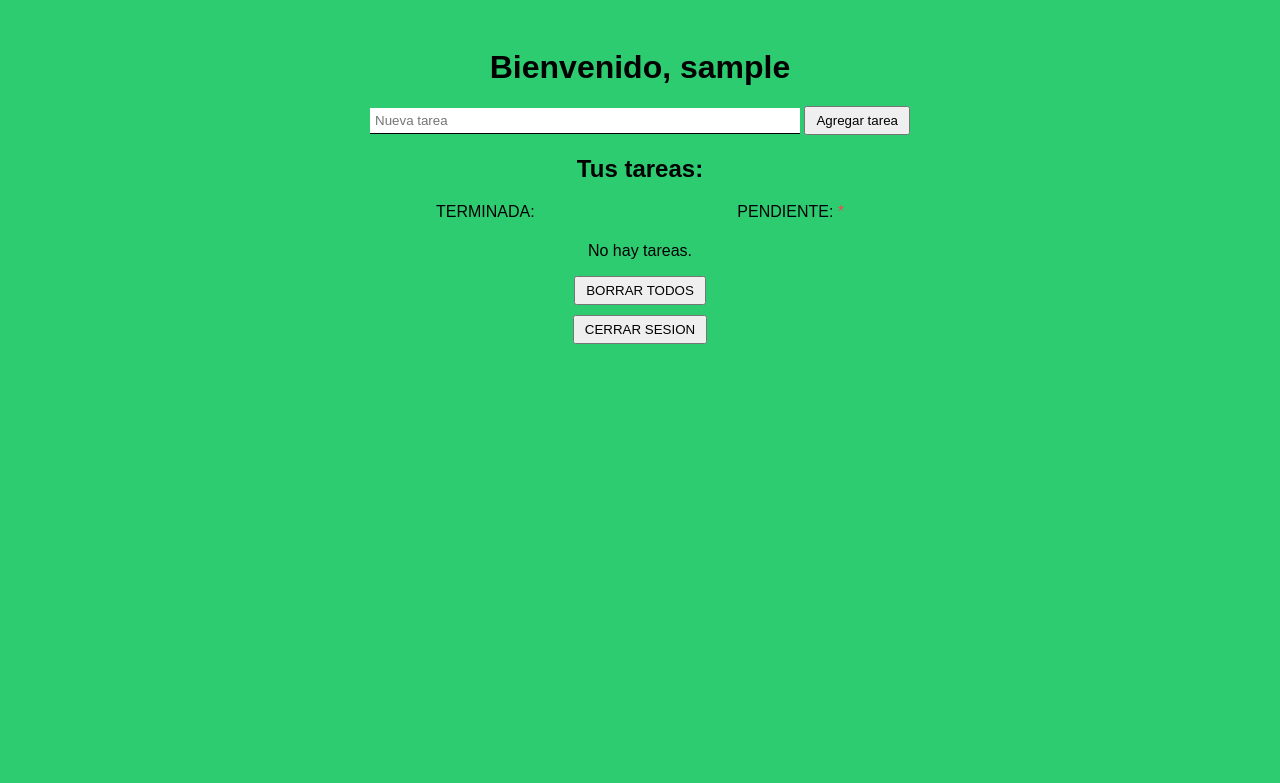
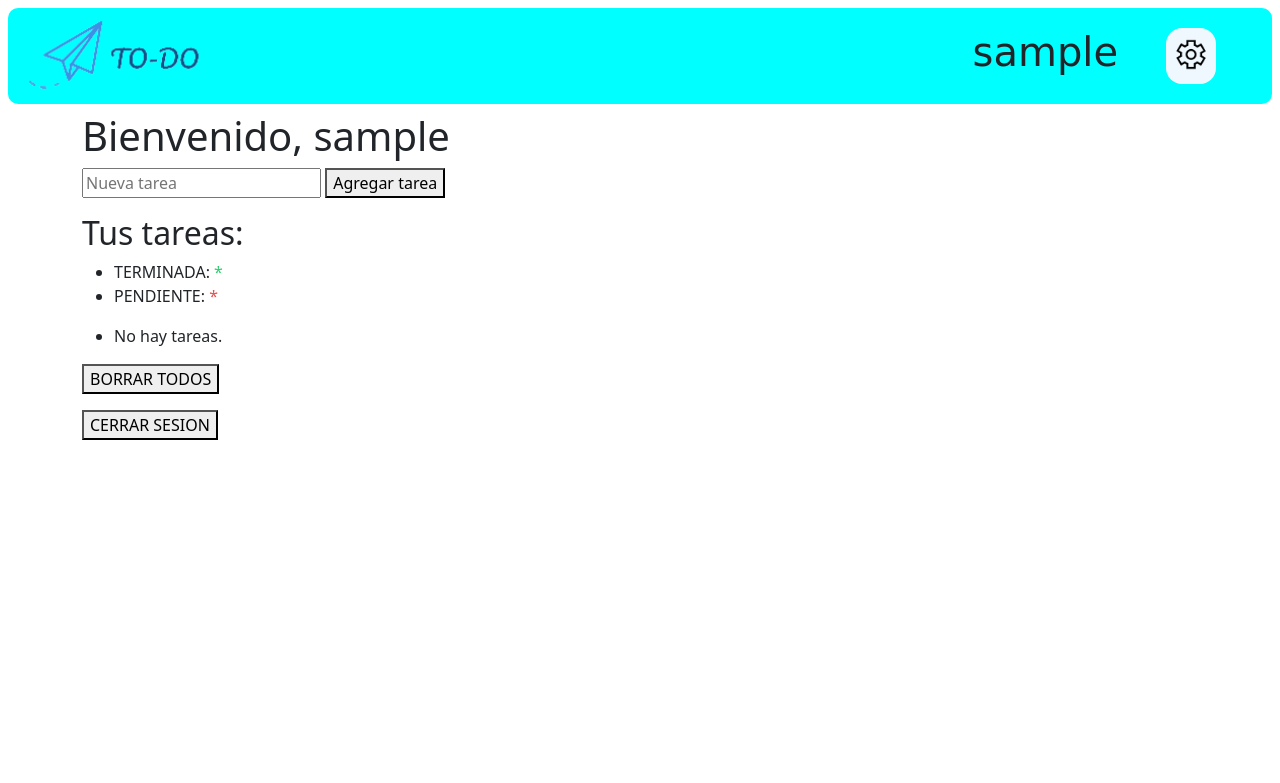
Before and after one commit to AngelGCruzE/To-Do, a PHP site: page / in a window 1280 px wide. Shown: the top 783 px of the page. Run offline with PHP 8.4, Linux system fonts and the light colour scheme; the visitor is signed in with stand-in values (Sample User, id 1); data that the repository does not hold is empty; some libraries are stand-ins or nearby versions.

Commit message:
usersLS added

```diff
--- a/index.php
+++ b/app/index.php
@@ -1,18 +1,18 @@
-
-
 <?php
 
 // VERIFICAMOS SI HAY UNA SESION INICIADA
 session_start();
 if (!isset($_SESSION['username']) && !isset($_SESSION['user_id'])) {
   // SI NO HAY SESION INICIADA LO REDIRIGIMOS A LOGIN
-  header("Location: login.php");
+  header("Location: userLS.php");
   exit();
+}else{
+  echo "<script>Swal.fire('Any fool can use a computer')</script>";
 }
 
 // INCLUIMOS LA CONEXION A LA BASE DE DATOS,ADEMAS DE LAS FUNCIONES QUE EJECUTAN CAMBIOS EN LA APP
-require 'db.php';
-require 'actions.php';
+require '../functions/actions.php';
+require '../functions/db.php';
 
 
 ?>
@@ -23,8 +23,18 @@ require 'actions.php';
 
 <head>
   <title>App TO-DO</title>
-  <link rel="stylesheet" type="text/css" href="style.css">
+  <link rel="stylesheet" type="text/css" href="../app/styles.css">
+  <link href="https://cdn.jsdelivr.net/npm/bootstrap@5.3.1/dist/css/bootstrap.min.css" rel="stylesheet" integrity="sha384-4bw+/aepP/YC94hEpVNVgiZdgIC5+VKNBQNGCHeKRQN+PtmoHDEXuppvnDJzQIu9" crossorigin="anonymous">
+  <script src="https://cdn.jsdelivr.net/npm/sweetalert2@11"></script>
 </head>
+<header>
+  <img class="logo" src="../app/img/Logo_horizontal-removebg-preview.png">
+  <!-- IMPRIMIMOS NOMBRE DEL USUARIO EN LA SESION -->
+  <div class="opBar">
+  <h1 class="userNameSty"><?php echo $_SESSION['username']; ?></h1>
+  <a class="bckbtn" href="../app/config.php"><img class="bkbtn" src="../app/img/setti.png"></a>
+  </div>
+</header>
 
 <body>
   <div class="container">
@@ -84,7 +94,7 @@ require 'actions.php';
           $task = $row['task'];
           $completed = $row['state'];
       ?>
-        <!-- SE IMPRIMIRAN ITEMS DE LISTA CON LAS TAREAS DINAMICAMENTE DEPENDE DE LA CANTIDAD DE REGISTROS EN LA BASE DE DATOS -->
+          <!-- SE IMPRIMIRAN ITEMS DE LISTA CON LAS TAREAS DINAMICAMENTE DEPENDE DE LA CANTIDAD DE REGISTROS EN LA BASE DE DATOS -->
           <li>
             <!-- CREAMOS UN FORMULARIO PARA EJECUTAR ACCIONES DE ACTUALIZACION SOBRE LA TAREA -->
             <form action="" method="POST" class="<?= $completed == "COMPLETED" ? 'completed' : '' ?> ">
@@ -112,7 +122,7 @@ require 'actions.php';
       }
       ?>
     </ul>
-      <!-- CREAMOS UN FORMULARIO PARA EJECUTAR LA ACCION DE BORRAR TODAS LAS TAREAS DEL USUARIO -->
+    <!-- CREAMOS UN FORMULARIO PARA EJECUTAR LA ACCION DE BORRAR TODAS LAS TAREAS DEL USUARIO -->
     <form action="" method="POST">
 
       <input type="hidden" name="CLEAR_ALL" value="true">
@@ -120,7 +130,7 @@ require 'actions.php';
       <button type="submit">BORRAR TODOS</button>
 
     </form>
-      <!-- FORMULARIO PARA SOLICITAR QUE SE EJECUTE LA FUNCION DE CERRAR SESION -->
+    <!-- FORMULARIO PARA SOLICITAR QUE SE EJECUTE LA FUNCION DE CERRAR SESION -->
     <form action="" method="POST">
 
       <input type="hidden" name="LOGOUT" value="true">
--- /dev/null
+++ b/app/styles.css
@@ -0,0 +1,152 @@
+body{
+    background-color: #373739;
+}
+header{
+    background-color: aqua;
+    display: flex;
+    justify-content: space-between;
+    align-items: center;
+    padding: .5rem;
+    margin: .5rem;
+    border-radius: 10px;
+}
+.userNameSty{
+ margin-right: 3rem;
+ font-family: "Comic Sans MS", "Comic Sans", cursive;
+}
+.bkbtn{
+    height: 50px;
+}
+.bckbtn{
+    border-radius: 1rem;
+    background-color: aliceblue;
+}
+.bckbtn:hover {
+    background-color: gray; /* Cambia el fondo en hover */
+    color: #fff; /* Cambia el color del texto en hover */
+    transition: background-color 0.3s, color 0.3s; /* Transición de color y fondo en hover */
+  }
+.logo{
+    height: 5rem;
+}
+.opBar{
+    display: flex;
+    margin-right: 3rem;
+}
+.session1{
+    background-color: greenyellow;
+    display: flex;
+    flex-direction: column;
+}
+/*----Login----*/
+.bodylg{
+	margin: 0;
+	padding: 0;
+	display: flex;
+	justify-content: center;
+	align-items: center;
+	min-height: 100vh;
+	font-family: 'Jost', sans-serif;
+	background: linear-gradient(to bottom, #318CE7, #4a9ae9, #6aa9e9);
+}
+.main{
+	width: 350px;
+	height: 500px;
+	background: #ff0000;
+	overflow: hidden;
+	/*fondo transparente background: url("https://doc-08-2c-docs.googleusercontent.com/docs/securesc/68c90smiglihng9534mvqmq1946dmis5/fo0picsp1nhiucmc0l25s29respgpr4j/1631524275000/03522360960922298374/03522360960922298374/1Sx0jhdpEpnNIydS4rnN4kHSJtU1EyWka?e=view&authuser=0&nonce=gcrocepgbb17m&user=03522360960922298374&hash=tfhgbs86ka6divo3llbvp93mg4csvb38") no-repeat center/ cover;*/
+	border-radius: 10px;
+	background: url(https://img.freepik.com/vector-gratis/fondo-nube-vector-estilo-corte-papel-pastel_53876-135914.jpg?w=996&t=st=1693848079~exp=1693848679~hmac=5a716e6071e600dacd244c2216e2ef8193368f62b3c82467b944555a3496b59b);
+	box-shadow: 5px 20px 50px #000;
+}
+#chk{
+	display: none;
+}
+.login{
+	position: relative;
+	width:100%;
+	height: 100%;
+}
+.labellg{
+	color: #e70000;
+	font-size: 2.3em;
+	justify-content: center;
+	display: flex;
+	margin: 60px;
+	font-weight: bold;
+	cursor: pointer;
+	transition: .5s ease-in-out;
+}
+.labellg1{
+	color: #fff;
+	font-size: 2.3em;
+	justify-content: center;
+	display: flex;
+	margin: 0px 60px 15px 60px;
+	font-weight: bold;
+	cursor: pointer;
+	transition: .5s ease-in-out;
+}
+.logols{
+    display: flex;
+    padding: 10px;
+    display: flex;
+	margin: 2rem 2rem 1rem 2rem;
+    justify-self: center;
+    justify-content: center;
+    background-color: #fff;
+    border-radius: 50%;
+}
+.inputlg{
+	width: 60%;
+	height: 20px;
+	background: #e0dede;
+	justify-content: center;
+	display: flex;
+	margin: 20px auto;
+	padding: 10px;
+	border: none;
+	outline: none;
+	border-radius: 5px;
+}
+.buttonlg{
+	width: 60%;
+	height: 40px;
+	margin: 10px auto;
+	justify-content: center;
+	display: block;
+	color: #fff;
+	background: #005187;
+	font-size: 1em;
+	font-weight: bold;
+	margin-top: 20px;
+	outline: none;
+	border: none;
+	border-radius: 5px;
+	transition: .2s ease-in;
+	cursor: pointer;
+}
+.buttonlg:hover{
+	background: #4d82bc;
+}
+.signup{
+	height: 460px;
+	background: #eee;
+	border-radius: 60% / 10%;
+	transform: translateY(-180px);
+	transition: .8s ease-in-out;
+}
+.signup label{
+	color: #005187;
+	transform: scale(.6);
+}
+
+#chk:checked ~ .signup{
+	transform: translateY(-500px);
+}
+#chk:checked ~ .signup label{
+	transform: scale(1);
+}
+#chk:checked ~ .signup label{
+	transform: scale(.6);
+}
--- a/actions.php
+++ b/functions/actions.php
@@ -1,6 +1,6 @@
 <?php
 
-require 'db.php';
+require '../functions/db.php';
 
 
 //metodo para añadir tarea
@@ -67,10 +67,22 @@ function login($user, $password){
       header("Location: index.php");
       return true;
     }else{
-      echo "<script>alert('contraseña mal');</script>";
+      echo '<script>
+            Swal.fire({
+                icon: "error",
+                title: "Oops...",
+                text: "Usuario o contraseña incorrectos!",
+            });
+          </script>';
     }
   }else{
-    echo "<script>alert('usuario');</script>";
+    echo '<script>
+            Swal.fire({
+                icon: "error",
+                title: "Oops...",
+                text: "Usuario o contraseña incorrectos!",
+            });
+          </script>';
   }
   return false;
 }
@@ -103,8 +115,14 @@ function signup($user, $password){
     // Comprueba si la inserción tuvo éxito
     if ($stmt_insert_user->affected_rows === 1) {
       // redirige al login si se registro bien
-      header("Location: login.php");
-      echo "<script>alert('exito');</script>";
+      header("Location: userLS.php");
+      echo '<script>
+            Swal.fire({
+                icon: "error",
+                title: "Oops...",
+                text: "Usuario o contraseña incorrectos!",
+            });
+          </script>';/*ESTA CHINGADERA NO FUNCIONA*/
       return true;
     } else {
       return false;
--- a/style.css
+++ /dev/null
@@ -1,83 +0,0 @@
-body {
-    font-family: Arial, sans-serif;
-    background-color: #2ecc71;
-  }
-
-  .container {
-    max-width: 600px;
-    margin: 0 auto;
-    padding: 20px;
-    text-align: center;
-  }
-
-  h1 {
-    margin-bottom: 20px;
-  }
-
-  form {
-    margin-bottom: 10px;
-  }
-
-  input[type="text"] {
-    padding: 5px;
-    width: 70%;
-    border: none;
-    border-bottom: 1px solid #000;
-  }
-
-  button {
-    padding: 5px 10px;
-  }
-
-  ul {
-    list-style-type: none;
-    padding: 0;
-  }
-
-  .status_colors{
-    display: flex;
-    flex-direction: row;
-    flex-wrap: wrap;
-    align-items: center;
-    justify-content: space-around;
-
-  }
-
-  li {
-    margin-bottom: 5px;
-  }
-
-  li form{
-    width: 100%;
-    display: flex;
-    flex-direction: row;
-    flex-wrap: wrap;
-    align-items: center;
-    justify-content: space-around;
-    /* background-color: red; */
-
-    /* background-color: #34495e; */
-    padding: 3px;
-  }
-
-  li form span{
-    font-weight: bold;
-
-  }
-
-  li form{
-    padding: 5px;
-    background-color: #eb4d4b;
-    color: #fff;
-  }
-
-  .completed {
-    /* text-decoration: line-through; */
-    background-color: #2ecc71;
-    color: #111;
-  }
-
-  a {
-    display: block;
-    margin-top: 20px;
-  }
```
Also changed, not shown: app/config.php (added, +43 -0 lines), app/userLS.php (added, +66 -0 lines), login.php (deleted, +0 -88 lines), signup.php (deleted, +0 -81 lines), README.md, UPDATE 1_2_0.md (renamed from UPDATE 1.2.0.md), app/img/Logo_horizontal-removebg-preview.png (added), app/img/flecha-izquierda.png (added), app/img/logo_m.png (added), app/img/logo_s.png (added), app/img/setti.png (added), functions/db.php (renamed from db.php).
